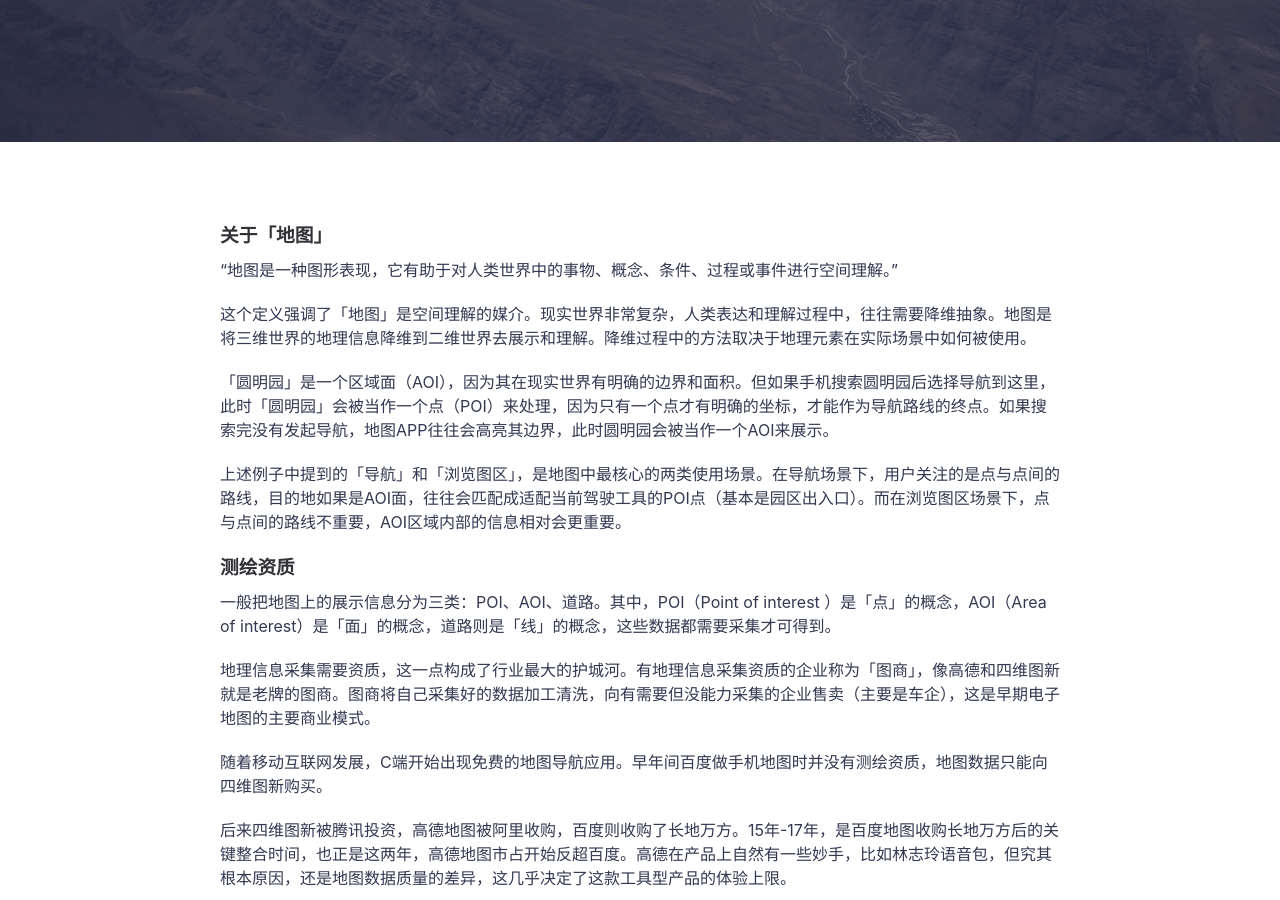
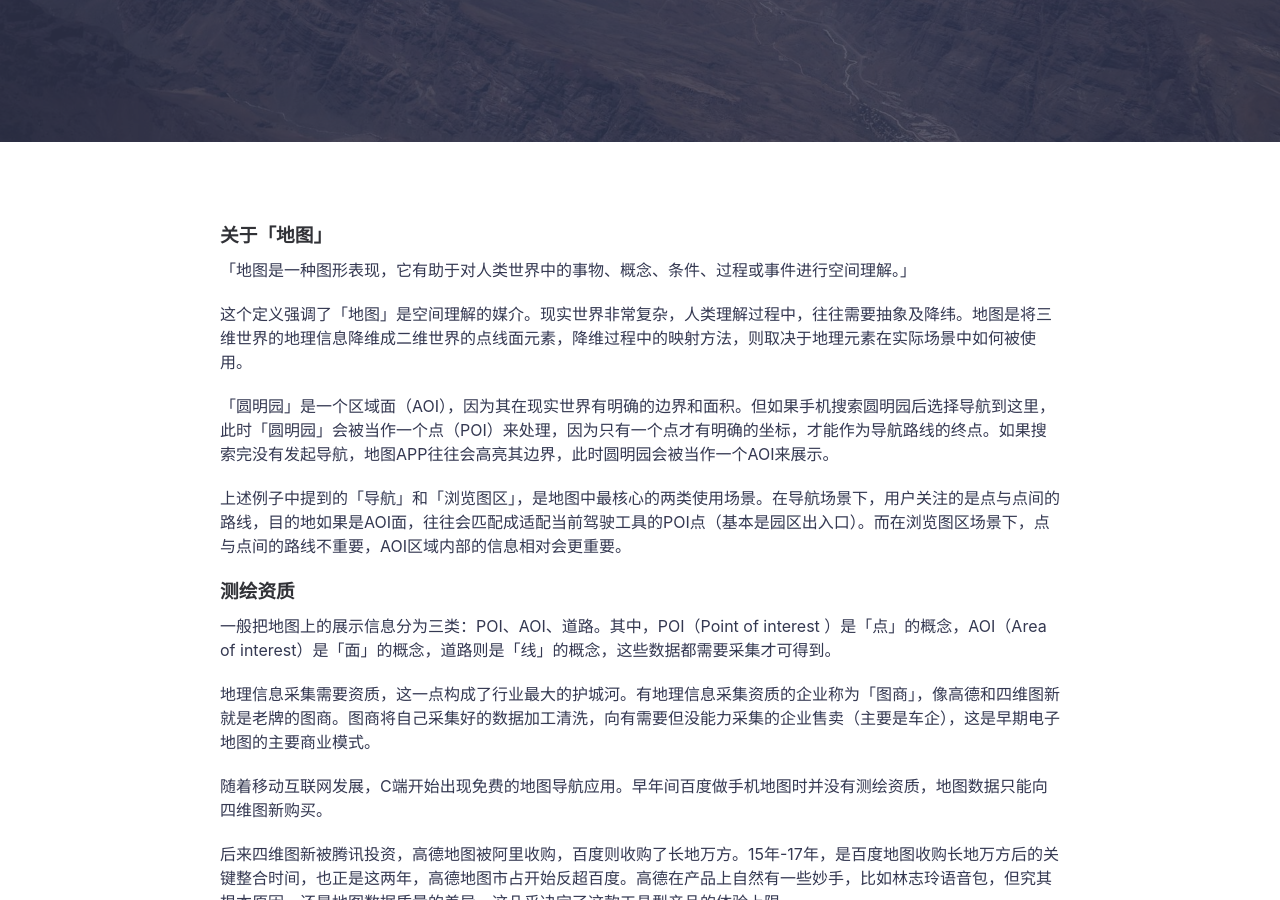
Before and after one commit to icarus507/icarus507.github.io, a Jekyll site: the page built from _posts/2018-09-07-谈谈地图（上）.md, in a window 1280 px wide and 900 px high, scrolled down 434 px. Built offline with Jekyll 4.4.1, drawn with Linux system fonts in a browser that asks for light colours.

Commit message:
Update 2018-09-07-谈谈地图（上）.md

```diff
--- a/_posts/2018-09-07-谈谈地图（上）.md
+++ b/_posts/2018-09-07-谈谈地图（上）.md
@@ -6,9 +6,9 @@ featured-img: ruben-santander-69158
 ---
 ### 关于「地图」
 
-“地图是一种图形表现，它有助于对人类世界中的事物、概念、条件、过程或事件进行空间理解。”
+「地图是一种图形表现，它有助于对人类世界中的事物、概念、条件、过程或事件进行空间理解。」
 
-这个定义强调了「地图」是空间理解的媒介。现实世界非常复杂，人类表达和理解过程中，往往需要降维抽象。地图是将三维世界的地理信息降维到二维世界去展示和理解。降维过程中的方法取决于地理元素在实际场景中如何被使用。
+这个定义强调了「地图」是空间理解的媒介。现实世界非常复杂，人类理解过程中，往往需要抽象及降纬。地图是将三维世界的地理信息降维成二维世界的点线面元素，降维过程中的映射方法，则取决于地理元素在实际场景中如何被使用。
 
 「圆明园」是一个区域面（AOI），因为其在现实世界有明确的边界和面积。但如果手机搜索圆明园后选择导航到这里，此时「圆明园」会被当作一个点（POI）来处理，因为只有一个点才有明确的坐标，才能作为导航路线的终点。如果搜索完没有发起导航，地图APP往往会高亮其边界，此时圆明园会被当作一个AOI来展示。
 
```
